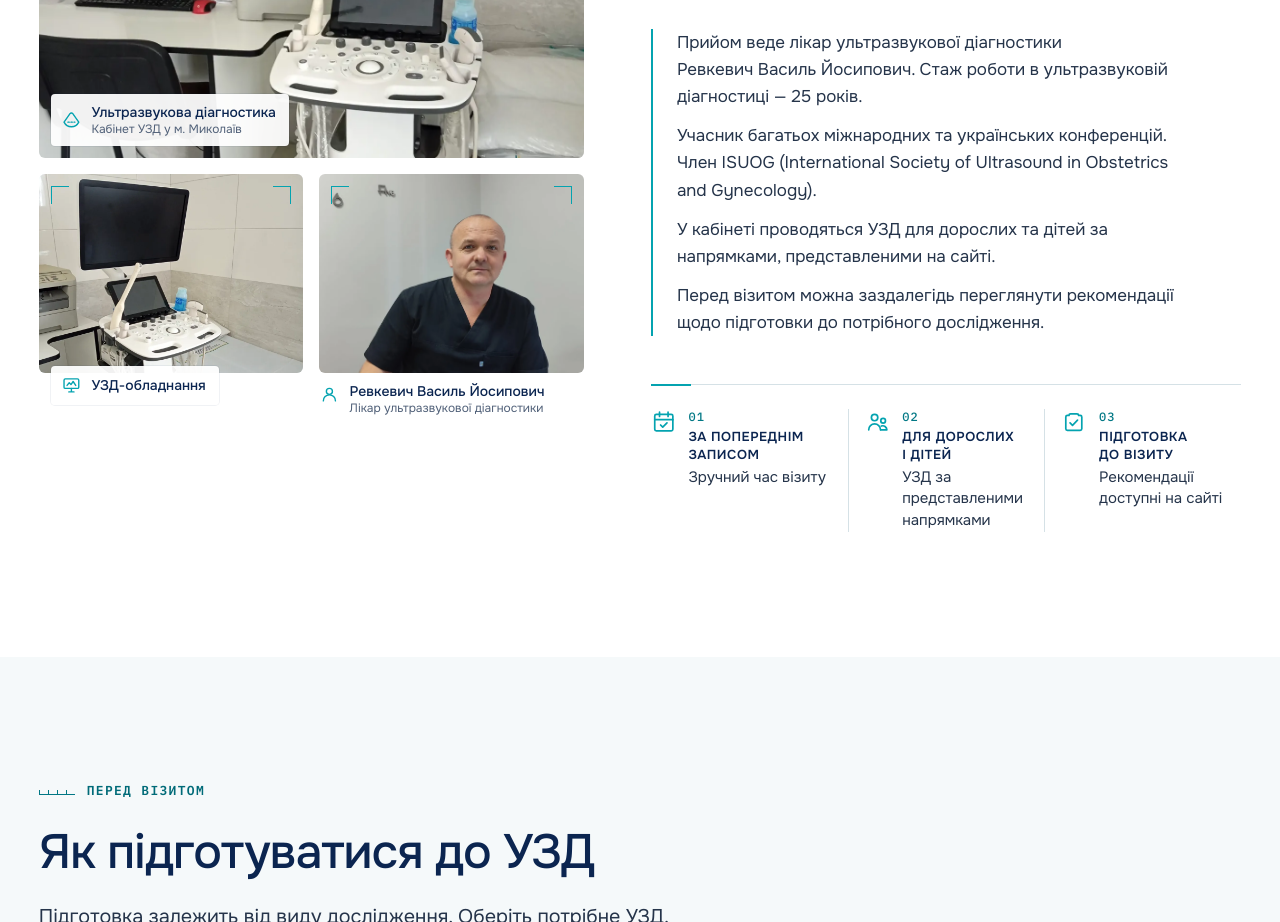
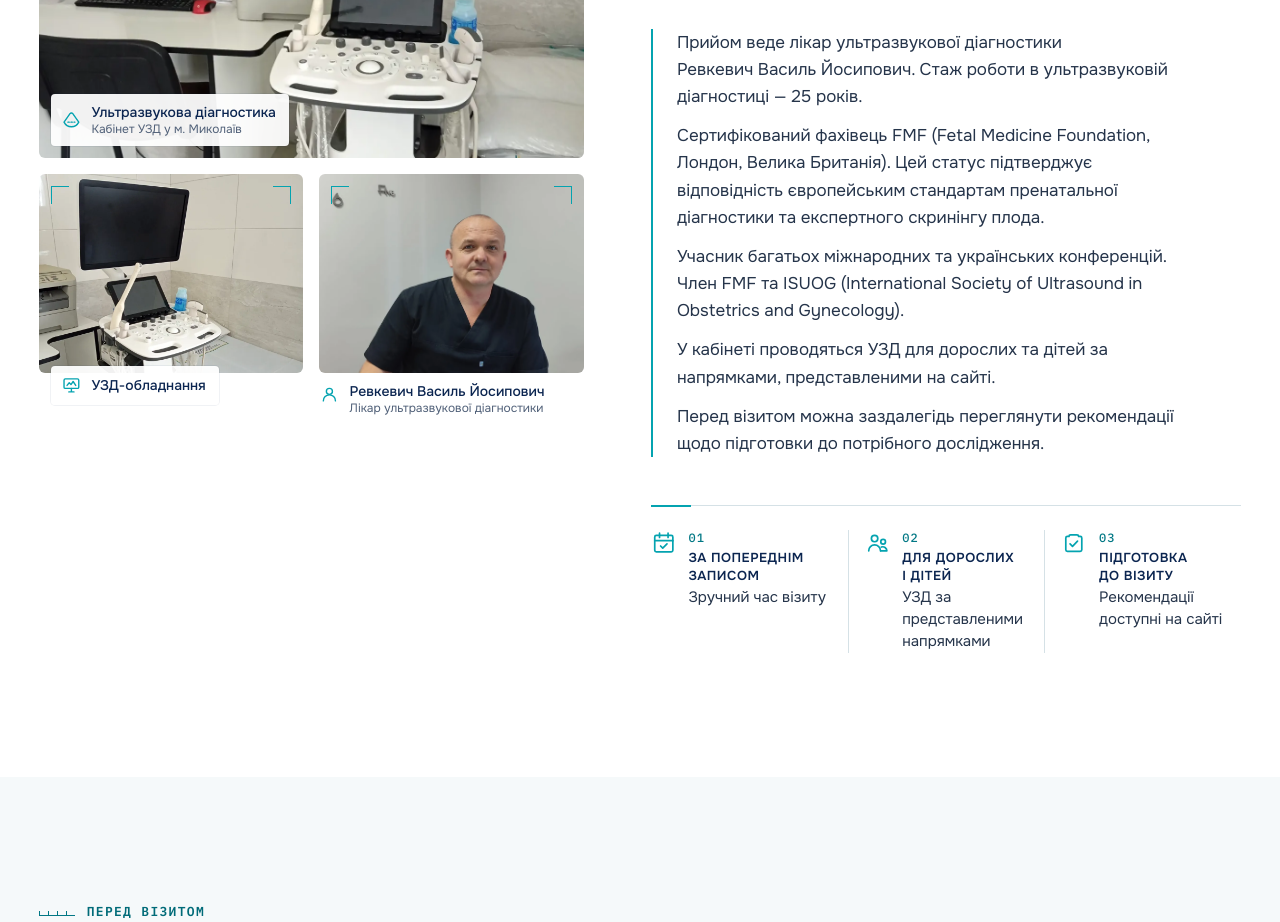
Before and after one commit to vasylrdoc-hash/rvmed-site, a plain HTML site: page index.html in a window 1280 px wide. Shown: the part 3336-4258 px from the top of the page. Drawn offline with Linux system fonts and the light colour scheme.

Commit message:
Головна: повернуто FMF у блок «Про лікаря» та розмітку
Co-Authored-By: Claude Opus 5.5 <noreply@anthropic.com>

```diff
--- a/index.html
+++ b/index.html
@@ -105,7 +105,7 @@
     "@type": "Person",
     "name": "Ревкевич Василь Йосипович",
     "jobTitle": "Лікар ультразвукової діагностики",
-    "description": "Стаж роботи в ультразвуковій діагностиці — 25 років. Учасник міжнародних та українських конференцій. Член ISUOG.",
+    "description": "Стаж роботи в ультразвуковій діагностиці — 25 років. Сертифікований фахівець FMF (Fetal Medicine Foundation, Лондон, Велика Британія). Учасник міжнародних та українських конференцій. Член FMF та ISUOG.",
     "image": "https://rvmed.com.ua/assets/img/doctor.webp"
   }
 }
@@ -952,7 +952,8 @@ body.menu-open { overflow: hidden; }
       <div class="about__body">
         <div class="about__text">
           <p>Прийом веде лікар ультразвукової діагностики <span class="nowrap">Ревкевич Василь Йосипович</span>. Стаж роботи в ультразвуковій діагностиці — 25&nbsp;років.</p>
-          <p>Учасник багатьох міжнародних та українських конференцій. Член ISUOG (International Society of Ultrasound in Obstetrics and Gynecology).</p>
+          <p>Сертифікований фахівець FMF (Fetal Medicine Foundation, Лондон, Велика Британія). Цей статус підтверджує відповідність європейським стандартам пренатальної діагностики та експертного скринінгу плода.</p>
+          <p>Учасник багатьох міжнародних та українських конференцій. Член FMF та ISUOG (International Society of Ultrasound in Obstetrics and Gynecology).</p>
           <p>У кабінеті проводяться УЗД для дорослих та дітей за напрямками, представленими на сайті.</p>
           <p>Перед візитом можна заздалегідь переглянути рекомендації щодо підготовки до потрібного дослідження.</p>
         </div>
```
